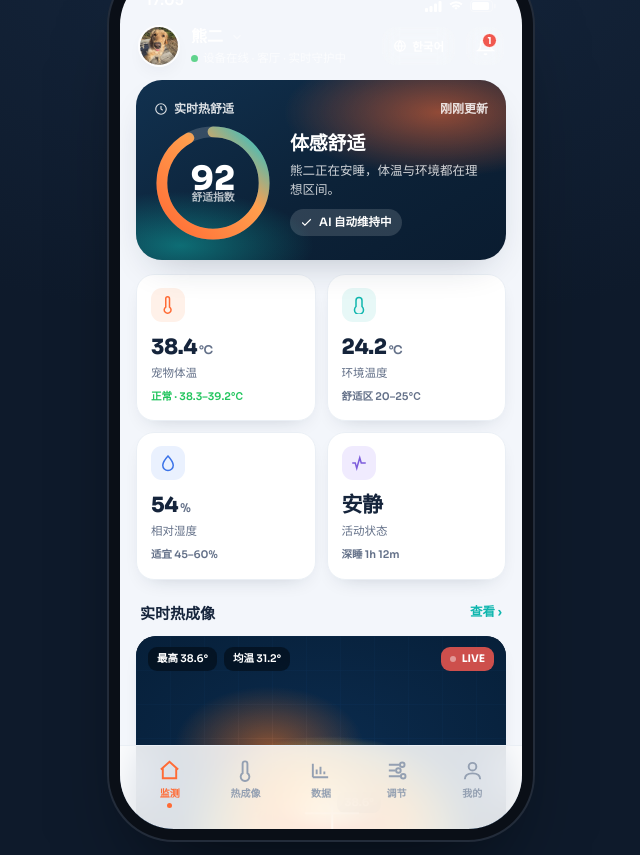
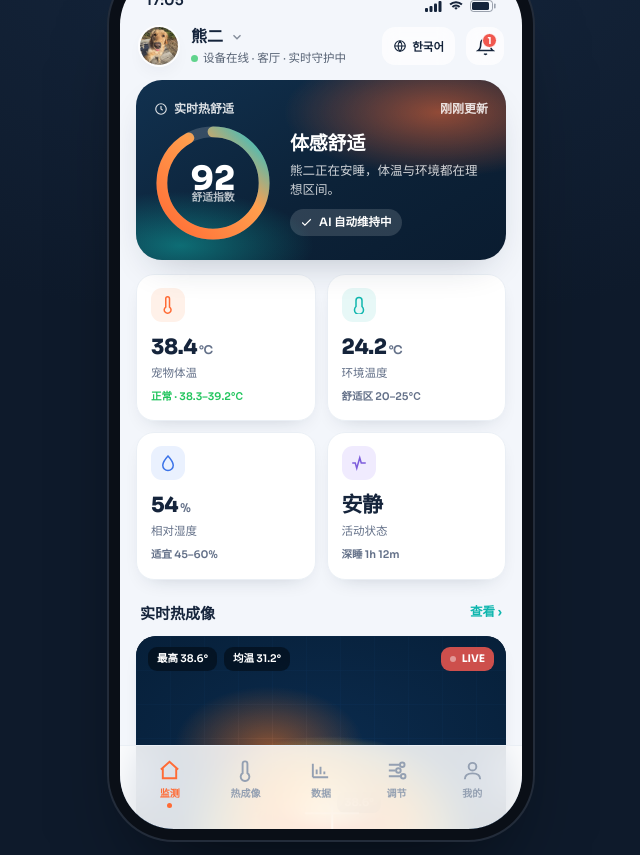
Before and after one commit to jmiochvjk-hub/petthermo, a plain HTML site: page app.html in a window 1280 px wide. Shown: the whole page, without its empty margins (319-959 px from the left). Drawn offline with Linux system fonts and the light colour scheme.

Commit message:
修复手机端首页顶部状态栏/应用栏白字撞浅底看不清
首页原强制 darkBar（白字），但顶栏位于浅色设备底而非深色 hero 之上，
导致时间/电池与「熊二」名字、状态行几乎不可见。改为与其余标签一致用深色字。

Co-Authored-By: Claude Opus 4.7 <noreply@anthropic.com>

```diff
--- a/app.html
+++ b/app.html
@@ -610,7 +610,7 @@ const RF=()=>{ if(window.PTI18N) PTI18N.refresh(); };
 
 /* ---------- tab navigation ---------- */
 const views={home:'v-home',thermal:'v-thermal',data:'v-data',control:'v-control',me:'v-me'};
-const darkBar={home:true}; // hero is dark -> light status text on home
+const darkBar={}; // 顶部状态栏/应用栏始终在浅色设备底上，用深色字（hero 是独立的深色卡片，不在顶栏之下）
 function go(name){
   Object.values(views).forEach(id=>document.getElementById(id).classList.remove('active'));
   document.getElementById(views[name]).classList.add('active');
```
